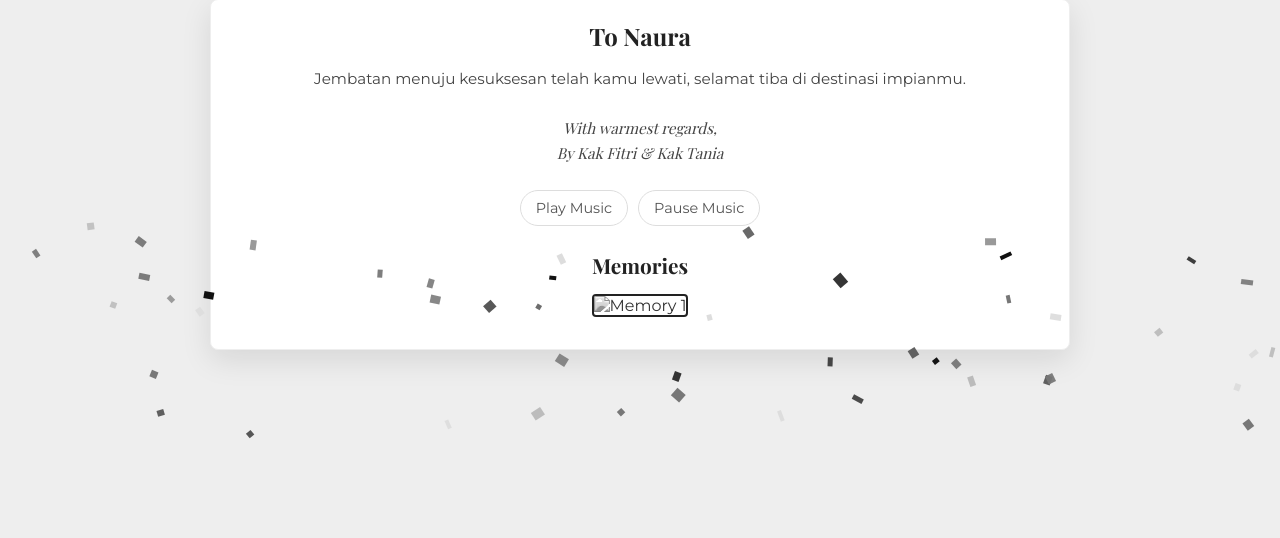
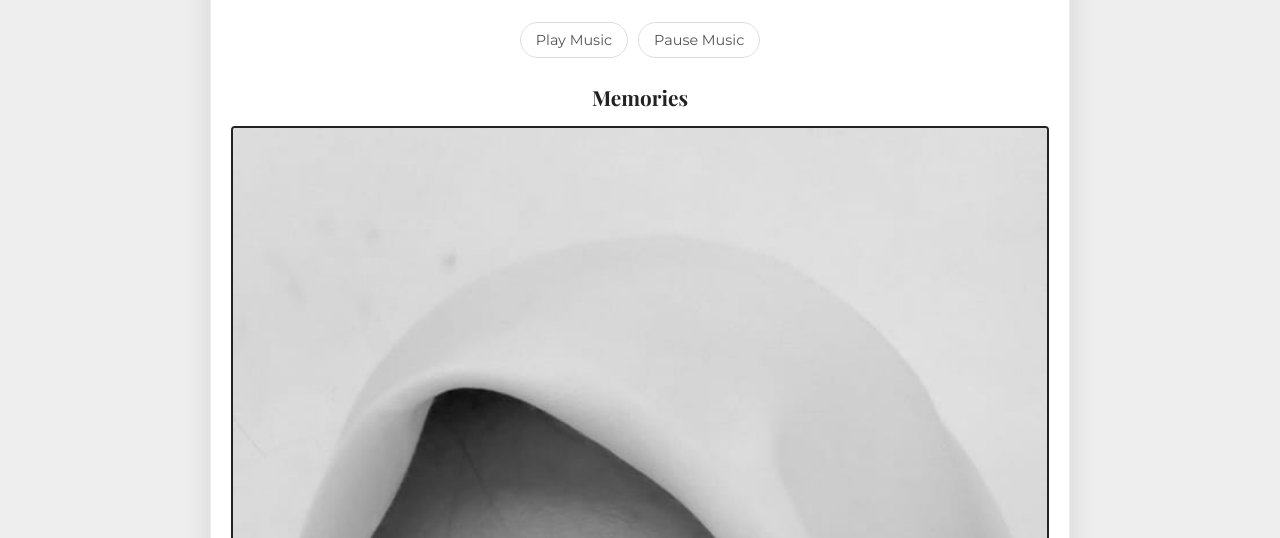
Before and after one commit to greetzza/order_08-06-2025, a plain HTML site: page index.html in a window 1280 px wide. Both pictures are taken after a click on the picture 640 px from the left and 454 px from the top of the page. Shown: the part 262-800 px from the top of the page. Drawn offline with nearby package versions, Linux system fonts and the light colour scheme.

Commit message:
Update index.html

```diff
--- a/index.html
+++ b/index.html
@@ -32,7 +32,7 @@
                 <h3>Memories</h3>
                 <div class="masonry">
                     <div class="masonry-item">
-                        <img src="gambar/foto.jpg" alt="Memory 1">
+                        <img src="foto.jpg" alt="Memory 1">
                     </div>
                 </div>
             </div>
```
